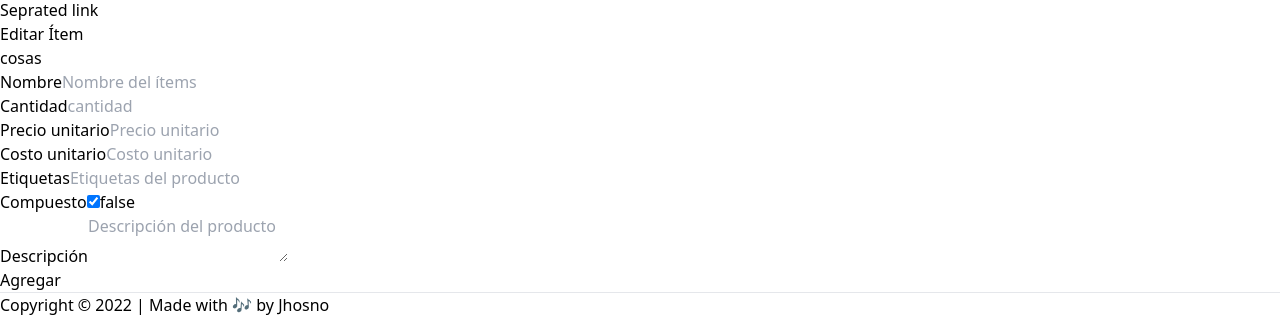
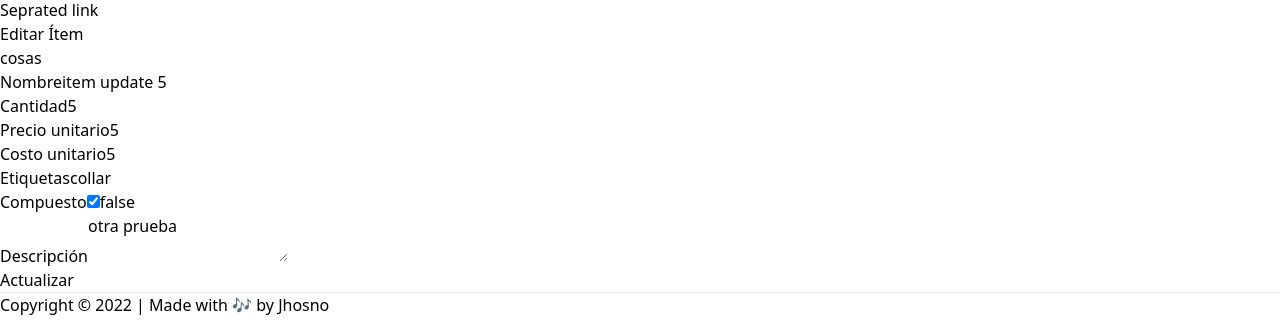
Before and after one commit to jhosno/polimnia-react, a React (Vite) app: page /items/edit/1 in a window 1280 px wide. Shown: the part 591-912 px from the top of the page. Built offline with nearby package versions, Linux system fonts and the light colour scheme; data requests are answered from the project's data file.

Commit message:
UPDATE:  edit function

```diff
--- a/db.json
+++ b/db.json
@@ -1,7 +1,8 @@
 {
+  "tags": [],
   "items": [
     {
-      "name": "Collar de nuevo",
+      "name": "item update 5",
       "amount": "5",
       "price_unit": "5",
       "cost_unit": "5",
@@ -39,6 +40,46 @@
       "description": "Anillos bohos",
       "composite": "false",
       "id": 4
+    },
+    {
+      "name": "Collar de test edit",
+      "amount": "5",
+      "price_unit": "5",
+      "cost_unit": "5",
+      "tag": "collar",
+      "description": "otra prueba",
+      "composite": false,
+      "id": 5
+    },
+    {
+      "name": "Zarcillos",
+      "amount": "5",
+      "price_unit": "2.0",
+      "cost_unit": "2.0",
+      "tag": "zarcillos",
+      "description": "",
+      "composite": "false",
+      "id": 6
+    },
+    {
+      "name": "nuevo intento",
+      "amount": "",
+      "price_unit": "",
+      "cost_unit": "",
+      "tag": "",
+      "description": "",
+      "composite": "false",
+      "id": 7
+    },
+    {
+      "name": "item create 7",
+      "amount": "",
+      "price_unit": "",
+      "cost_unit": "",
+      "tag": "",
+      "description": "",
+      "composite": "false",
+      "id": 8
     }
   ]
 }
--- a/src/components/items/ItemsEdit.jsx
+++ b/src/components/items/ItemsEdit.jsx
@@ -1,12 +1,14 @@
-import React, {useEffect, useState} from 'react';
+import React, { useEffect, useState } from 'react';
 import ItemsForm from './ItemsForm';
 
 import Bottons from "../fragments/Bottons"
 import { useParams } from 'react-router-dom';
+import Alerts from '../fragments/Alerts';
 
 
 const ItemsEdit = () => {
-    const {id} = useParams()
+    const { id } = useParams()
+
     const [item, setItem] = useState([])
     const [loading, setLoading] = useState(false)
     useEffect(() => {
@@ -17,7 +19,7 @@ const ItemsEdit = () => {
                 const consulta = await fetch(url)
                 const resultado = await consulta.json()
                 setItem(resultado)
-                console.log(item)
+
 
             } catch (error) {
                 console.log(error)
@@ -27,6 +29,8 @@ const ItemsEdit = () => {
         getItem()
     }, [])
     return (
+        loading ? <p>Cargando... </p> : Object.keys(item).length == 0 ? <p>No hay nada que mostrar </p> :
+            (
                 <div className='items-center flex justify-center'>
                     <div className='w-full lg:w-8/12 px-4'>
                         <div className="relative flex flex-col min-w-0 break-words w-full mb-6 shadow-lg rounded-lg bg-blueGray-100 border-0">
@@ -39,7 +43,12 @@ const ItemsEdit = () => {
                             </div>
                             <div className="flex-auto px-4 lg:px-10 py-10 pt-0">
                                 <div>
-                    <ItemsForm></ItemsForm>
+                                    {item?.name ? (
+                                        <ItemsForm item={item} setItem={setItem}></ItemsForm>
+
+                                    ) : (
+                                        <Alerts message="No se encuentra este registro" type="error"/>
+                                    )}
 
                                 </div>
                             </div>
@@ -47,6 +56,7 @@ const ItemsEdit = () => {
 
                     </div>
                 </div>
+            )
     );
 };
 
--- a/src/components/items/ItemsForm.jsx
+++ b/src/components/items/ItemsForm.jsx
@@ -6,13 +6,28 @@ import { useNavigate } from "react-router-dom"
 
 
 
-const ItemsForm = () => {
+const ItemsForm = ({ item }) => {
+
     const navigate = useNavigate();
     const handleSubmit = async (values) => {
 
         try {
-            const url = 'http://localhost:4000/items'
-            const respuesta = await fetch(url,
+            let url = 'http://localhost:4000/items'
+            let respuesta
+            if (item.id) {
+
+
+                 respuesta = await fetch(`${url}/${item.id}`,
+                    {
+                        method: 'PUT',
+                        body: JSON.stringify(values),
+                        headers: {
+                            'Content-type': 'application/json',
+                        },
+                    })
+            } else {
+                console.log('Creando...')
+                 respuesta = await fetch(url,
                     {
                         method: 'POST',
                         body: JSON.stringify(values),
@@ -21,9 +36,11 @@ const ItemsForm = () => {
                         },
                     })
 
+                }
                 const resultado = await respuesta.json()
                 //Si estatus es igual a 201, todo OK
                 console.log(respuesta.status)
+
             navigate('/items')
         } catch (error) {
             console.log(error)
@@ -41,20 +58,23 @@ const ItemsForm = () => {
             .min(3, 'La descripción es muy corta'),
         composite: Yup.boolean()
     })
+    //cliente?.nombre ?? ""
+    //Si existe nombre en cliente colocalo, sino, si d undefined pon vacio
     return (
 
         <Formik
             initialValues={
                 {
-                                    name: '',
-                                    amount: '',
-                                    price_unit: '',
-                                    cost_unit: '',
-                                    tag: '',
-                                    description: '',
-                                    composite: 'false'
+                    name: item?.name ?? '',
+                    amount: item?.amount ?? '',
+                    price_unit: item?.price_unit ?? '',
+                    cost_unit: item?.cost_unit ?? '',
+                    tag: item?.tag ?? '',
+                    description: item?.description ?? '',
+                    composite: item?.composite ?? 'false'
                 }
             }
+            enableReinitialize={true}
             validationSchema={ItemsSchema}
             onSubmit={async (values, { resetForm }) => { await handleSubmit(values); resetForm() }}
         >
@@ -193,7 +213,7 @@ const ItemsForm = () => {
                         <Field
                             className="bg-indigo-700 hover:bg-indigo-600 active:bg-indigo-600 text-white font-bold uppercase text-xs px-4 py-2 rounded shadow hover:shadow-md outline-none focus:outline-none mr-1 ease-linear transition-all duration-150 cursor-pointer"
                             type="submit"
-                                            value="Agregar"
+                            value={item?.name ? "Actualizar": "Agregar"}
                         />
                     </Form>
                 )
@@ -206,5 +226,8 @@ const ItemsForm = () => {
 
     );
 };
+ItemsForm.defaultProps = {
+    item: {}
+}
 
 export default ItemsForm;
--- a/src/components/items/ItemsShow.jsx
+++ b/src/components/items/ItemsShow.jsx
@@ -27,39 +27,28 @@ const ItemsShow = () => {
     }, [])
     return (
         loading ? <p>Cargando... </p> : Object.keys(item).length == 0 ? <p>No hay nada que mostrar </p> :
+            (
+                <div className='items-center flex justify-center'>
+                    <div className='w-full lg:w-8/12 px-4'>
+                        <div className="relative flex flex-col min-w-0 break-words w-full mb-6 shadow-lg rounded-lg bg-blueGray-100 border-0">
+                            <div className="rounded-t bg-white mb-0 px-6 py-6">
+                                <div className="text-center flex justify-between">
+                                    <h6 className="text-slate-700 text-xl font-bold">Nuevo Ítem</h6>
+                                    <Bottons message={'cosas'} type={'info'} />
 
-            (
-                <div className="w-full mb-12 px-4">
+                                </div>
+                            </div>
+                            <div className="flex-auto px-4 lg:px-10 py-10 pt-0">
+                                <div>
+                                    <ItemsForm item={item} setItem={setItem}></ItemsForm>
 
-                    <div className="relative flex flex-col min-w-0 break-words w-full mb-6 shadow-lg rounded bg-white">
-                        <div className="rounded-t mb-0 px-4 py-3 border-0 ">
-                            <div className="flex flex-wrap items-center flex-row">
-                                <div className="relative w-full px-4 max-w-full flex-grow flex-1 flex-row flex justify-between">
-                                    <h3 className="font-semibold text-lg text-blueGray-700">Inventario | {item.name} </h3>
-                                    <div>
-                                    <Bottons message="Editar" type="warning" to={`/items/edit/${item.id}`}></Bottons>
-
-                                        <Bottons message="Eliminar" type="error"></Bottons>
-
-                                    </div>
                                 </div>
                             </div>
                         </div>
-                        <div className="block w-full overflow-x-auto p-5 bg-slate-100">
-                            <p><span className='font-bold text-gray-800 uppercase'>Descripción :</span> {item.description}</p>
-                            <p><span className='font-bold text-gray-800 uppercase'>Precio unitario :</span> {item.price_unit}</p>
-                            <p><span className='font-bold text-gray-800 uppercase'>Costo unitario :</span> {item.cost_unit}</p>
-                            <p><span className='font-bold text-gray-800 uppercase'>tags :</span> {item.tag}</p>
-                            <p><span className='font-bold text-gray-800 uppercase'>Cantidad :</span> {item.amount}</p>
-                            <p><span className='font-bold text-gray-800 uppercase'>Compuesto :</span> {item.composite}</p>
-                        </div>
+
                     </div>
-
-
                 </div>
-
             )
-
     );
 };
 
```
Lines whose indentation alone changed are shown as unchanged.
